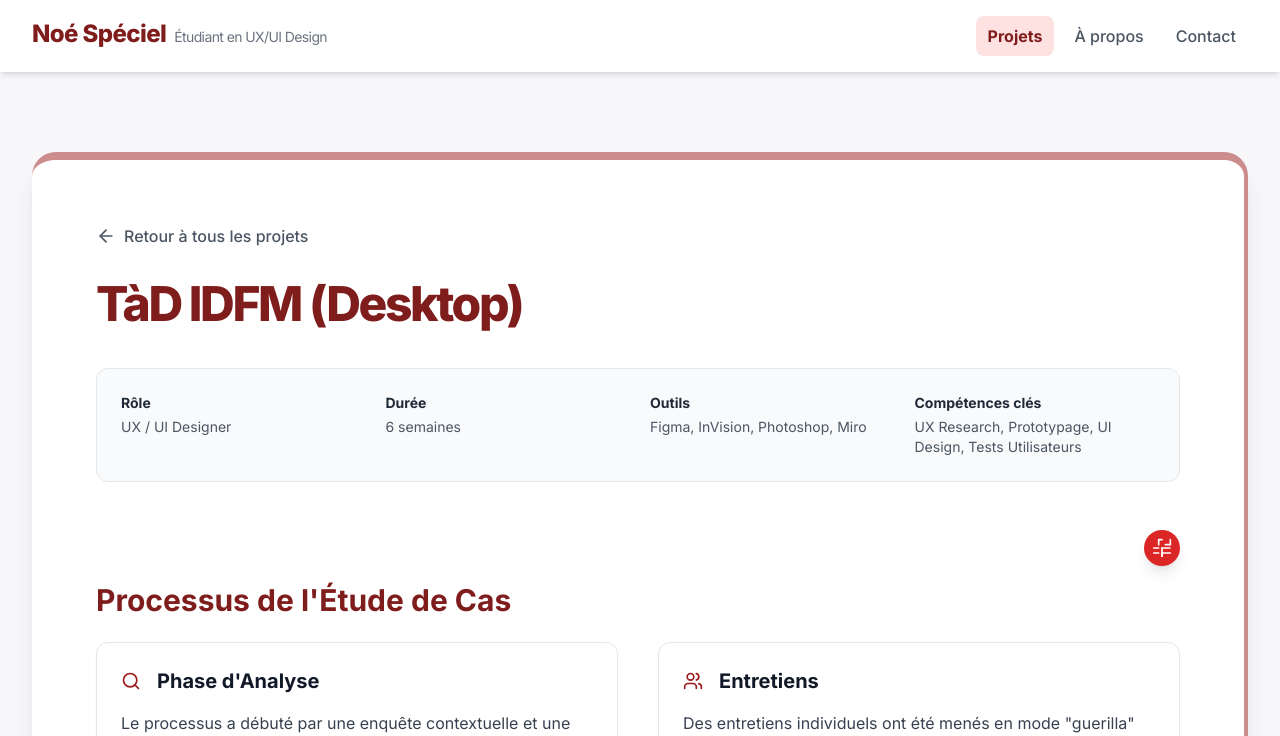
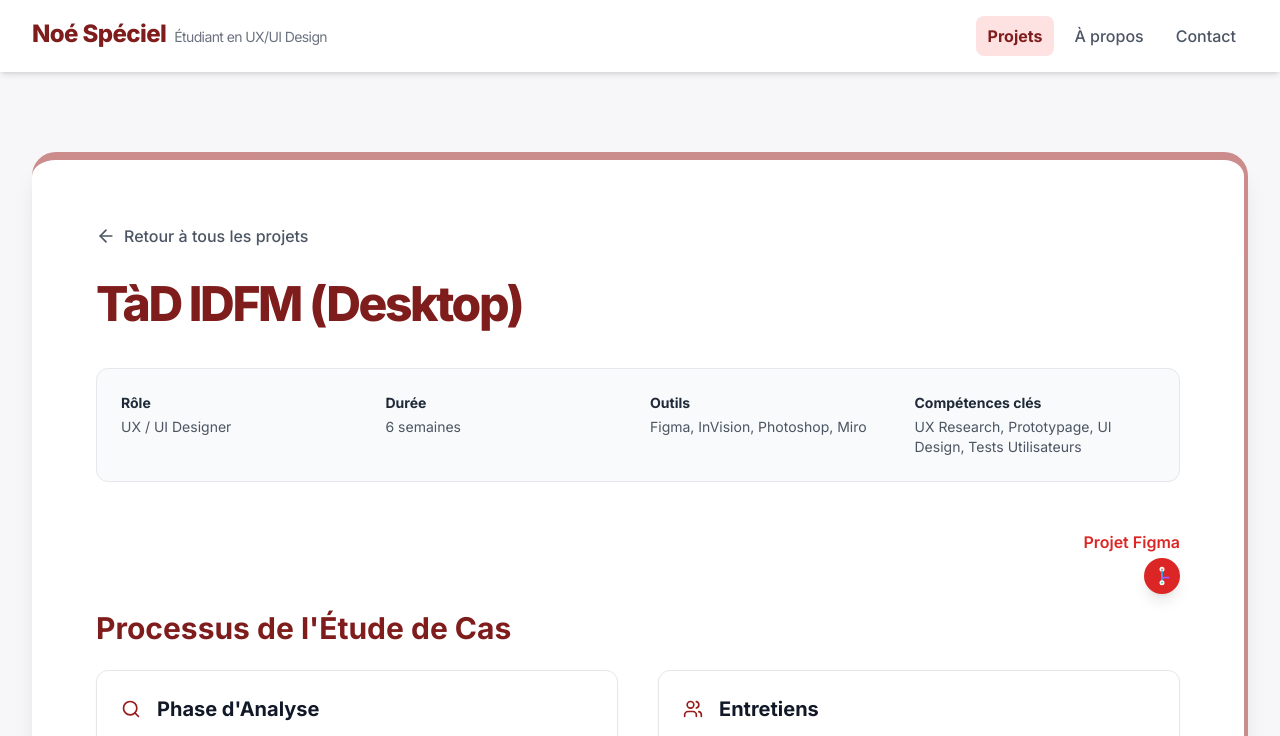
Before and after one commit to Darckozz/portfolio, a plain HTML site: page index.html in a window 1280 px wide. Both pictures are taken after a click on the element 258 px from the left and 519 px from the top of the page. Shown: the top 736 px of the page. Drawn offline with nearby package versions, Linux system fonts and the light colour scheme.

Commit message:
Update index.html

```diff
--- a/index.html
+++ b/index.html
@@ -3,7 +3,7 @@
 <head>
     <meta charset="UTF-8">
     <meta name="viewport" content="width=device-width, initial-scale=1.0">
-    <title>Portfolio - Noé Spéciel</title>
+    <title>Portfolio - Noé Spéciele</title>
     <script src="https://cdn.tailwindcss.com"></script>
     <link href="https://fonts.googleapis.com/css2?family=Inter:wght@400;500;600;700;800;900&display=swap" rel="stylesheet">
 
@@ -237,17 +237,27 @@
                     </div>
                 </div>
 
-                <div class="flex justify-end mb-4">
+                <div class="flex flex-col items-end mb-4">
+                    <!-- Ligne de texte en rouge -->
+                    <span class="text-red-600 font-semibold mb-1">Projet Figma</span>
+
                     <a id="figma-link-button-discreet" href="https://www.figma.com/file/project-1-prototype" target="_blank" class="tooltip">
                         <button
                             class="p-2 bg-red-600 text-white rounded-full shadow-lg hover:bg-red-700 focus:outline-none focus:ring-2 focus:ring-red-600 focus:ring-offset-2 transition duration-150 ease-in-out"
                             aria-label="Voir le prototype de conception Figma"
                         >
-                            <svg xmlns="http://www.w3.org/2000/svg" width="20" height="20" viewBox="0 0 24 24" fill="none" stroke="currentColor" stroke-width="2" stroke-linecap="round" stroke-linejoin="round" class="lucide lucide-figma"><path d="M21.57 12H12"/><path d="M22 2v6h-6"/><path d="M12 22V12"/><path d="M8 8V2h4"/><path d="M8 12H2"/><path d="M2 18h6"/><path d="M12 18V22"/><path d="M12 18H22"/></svg>
+                            <!-- Nouveau logo Figma simplifié et centré -->
+                            <svg xmlns="http://www.w3.org/2000/svg" width="20" height="20" viewBox="0 0 24 24" fill="none" stroke="currentColor" stroke-width="2" stroke-linecap="round" stroke-linejoin="round">
+                                <path d="M12 2a2 2 0 1 0 0 4 2 2 0 0 0 0-4z" fill="#F24E1E"/>
+                                <path d="M12 6v4M12 10v4M12 14v4" stroke="#1ABCFE"/>
+                                <path d="M12 18a2 2 0 1 0 0 4 2 2 0 0 0 0-4z" fill="#0ACF83"/>
+                                <path d="M12 14h4M16 14h4" stroke="#A259FF"/>
+                            </svg>
                         </button>
                         <span class="tooltiptext">Voir le Prototype Figma</span>
                     </a>
                 </div>
+
 
 
                 <h3 class="text-3xl font-bold accent-text mb-6">Processus de l'Étude de Cas</h3>
```
